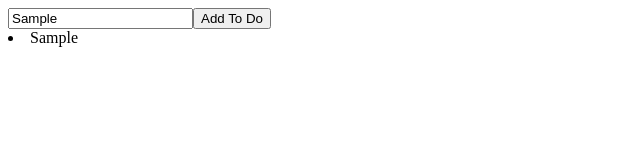
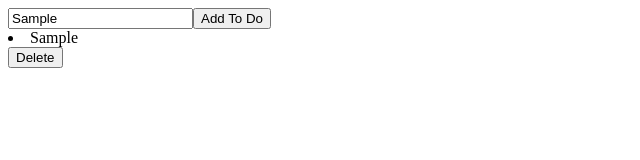
Before and after one commit to y-zaky/redux-toDo-list, a React app: page / in a window 1280 px wide. Both pictures are taken after typing "Sample" into the empty fields and a click on the button "Add To Do". Shown: the top 160 px of the page, without its empty margins (0-640 px from the left). Built offline with nearby package versions, Linux system fonts and the light colour scheme.

Commit message:
connected deleteToDo function to list component and set up deleteToDo action files

```diff
--- a/actionTypes/index.js
+++ b/actionTypes/index.js
@@ -1,2 +1,3 @@
 export const ADD_TODO = "ADD_TODO"
 export const EDIT_TODO = "EDIT_TODO"
+export const DELETE_TODO = "DELETE_TODO"
--- a/components/List.js
+++ b/components/List.js
@@ -3,11 +3,24 @@ import React, { Component } from 'react'
 export default class List extends Component {
   render () {
 
+    console.log('list props', this.props)
+
     const toDosListArr = this.props.value
-    const toDos = toDosListArr.map( (toDo, index) => <li key={index}>{toDo}</li> )
+    const toDos = toDosListArr.map(
+      (toDo, index) => {
+        return (
+          <div key={index}>
+            <li >{toDo}</li>
+            <button onClick={this.props.delete}>Delete</button>
+          </div>
+        )
+      }
+    )
 
     return (
-      <div> {toDos} </div>
+
+        <div> {toDos} </div>
+
     )
 
   }
--- a/containers/App.js
+++ b/containers/App.js
@@ -5,6 +5,7 @@ import List from '../components/List'
 
 import { addToDo as addToDoAction } from '../actions/addToDo'
 import { editToDo as editToDoAction } from '../actions/editToDo'
+import { deleteToDo as deleteToDoAction } from '../actions/deleteToDo'
 
 class App extends Component {
 
@@ -14,6 +15,7 @@ class App extends Component {
 
     this.handleEditNewToDo = this.handleEditNewToDo.bind(this)
     this.createTodo = this.createTodo.bind(this)
+    this.deleteToDo = this.deleteToDo.bind(this)
 
   }
 
@@ -29,18 +31,25 @@ class App extends Component {
 
   }
 
+  // TODO
+  deleteToDo () {
+
+    // this.props.deleteToDo(this.props.currentToDo)
+console.log('deleted')
+  }
+
 
  // Javascript evaluation /expression practise. onChange =this.handleEditNewToDo()
   render () {
 
-    console.log(this.props)
+    console.log(this.deleteTodo)
 
     return (
       <div>
 
         <input value={this.props.currentToDo} onChange={this.handleEditNewToDo}></input>
         <button onClick={this.createTodo}>Add To Do</button>
-        <List value={this.props.toDo}></List>
+        <List value={this.props.toDo} delete={this.deleteToDo}></List>
       </div>
     )
 
@@ -55,7 +64,8 @@ const mapStateToProps = (state) => ({
 
 const mapDispatchToProps = {
   addToDo: addToDoAction,
-  editToDo: editToDoAction
+  editToDo: editToDoAction,
+  deleteToDo: deleteToDoAction
 }
 
 export default connect(mapStateToProps, mapDispatchToProps)(App)
```
Also changed, not shown: actions/deleteToDo.js (added).
